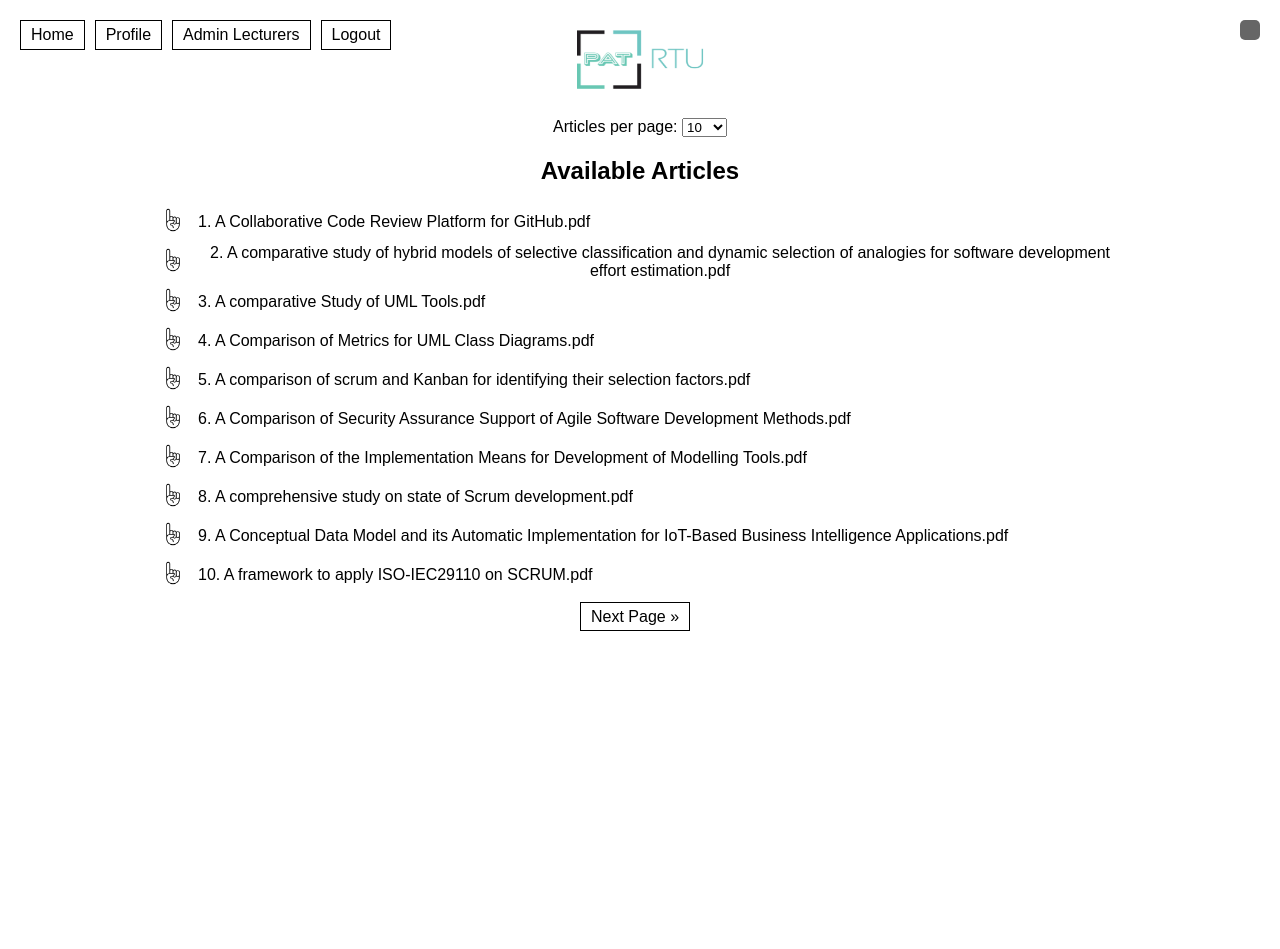
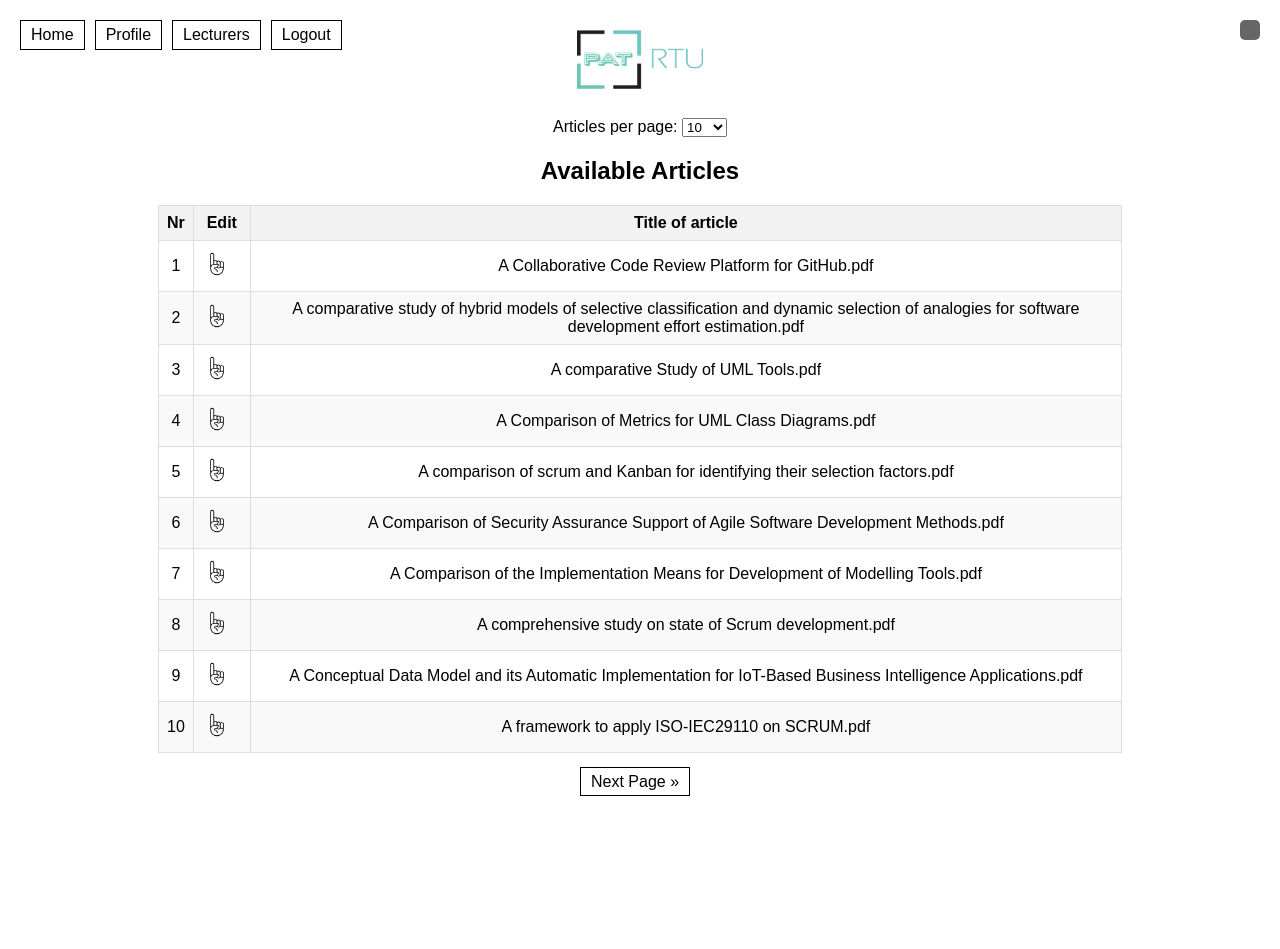
Before and after one commit to jekabsvarna/OOP_Projekts, a Flask app: page /home_user_articles in a window 1280 px wide. Before the commit the page ends 631 px from the top, so only its background shows below. Run offline with Flask 3, Linux system fonts and the light colour scheme; a user stored in the database is signed in.

Commit message:
list izskats

```diff
--- a/website/templates/base.html
+++ b/website/templates/base.html
@@ -82,16 +82,27 @@
       z-index: 10; /* Ensure message appears above other content */
     }
 
-    .articles-list ul {
-      list-style-type: none; /* Remove default list styles */
-      padding: 0; /* Remove default padding */
+    .articles-list table {
+      width: 100%;
+      border-collapse: collapse;
+      margin-bottom: 20px; /* Add margin between table and other content */
     }
 
-    .articles-list li {
-      display: flex; /* Use flexbox layout */
-      align-items: center; /* Align items vertically */
-      justify-content: flex-start; /* Align items to the start */
-      margin-bottom: 5px; /* Reduce space between articles */
+    .articles-list th, .articles-list td {
+      border: 1px solid #ddd; /* Add border to table cells */
+      padding: 8px; /* Add padding to table cells */
+    }
+
+    .articles-list th {
+      background-color: #f2f2f2; /* Light grey background for header */
+    }
+
+    .articles-list tbody tr:nth-child(even) {
+      background-color: #f9f9f9; /* Even rows have slightly darker background */
+    }
+
+    .articles-list tbody tr:hover {
+      background-color: #f2f2f2; /* Hover effect for rows */
     }
 
     .articles-list .article-status img {
@@ -131,7 +142,7 @@
     {% if user.role == 'admin' %}
       <a class="nav-item nav-link" id="home" href="/home_admin">Home</a>
       <a class="nav-item nav-link" id="profile" href="/profile">Profile</a>
-      <a class="nav-item nav-link" id="admin-lecturers" href="/admin_lecturers">Admin Lecturers</a>
+      <a class="nav-item nav-link" id="admin-lecturers" href="/admin_lecturers">Lecturers</a>
     {% elif user.role == 'lecturer' %}
       <a class="nav-item nav-link" id="home" href="/home_lecturer">Home</a>
       <a class="nav-item nav-link" id="profile" href="/profile">Profile</a>
--- a/website/templates/home_user_articles.html
+++ b/website/templates/home_user_articles.html
@@ -17,26 +17,34 @@
     </select>
 </form>
 
-
-
 <div class="articles-list">
     <h2>Available Articles</h2>
-    <ul id="articles">
+    <table>
+        <thead>
+            <tr>
+                <th>Nr</th>
+                <th>Edit</th>
+                <th>Title of article</th>
+            </tr>
+        </thead>
+        <tbody>
             {% for article in articles %}
-        <li id="article-{{ article.id }}" data-article-id="{{ article.id }}" {% if article.taken %}data-status="taken" data-owner="{{ article.owner_id }}"{% else %}data-status="available" data-owner=""{% endif %}>
-            <span class="article-status">
+            <tr id="article-{{ article.id }}" data-article-id="{{ article.id }}" {% if article.taken %}data-status="taken" data-owner="{{ article.owner_id }}"{% else %}data-status="available" data-owner=""{% endif %}>
+                <td>{{ article.id }}</td>
+                <td class="article-status">
                     {% if article.taken %}
                         <img src="../static/finger_side.png" alt="Article Taken" />
                     {% else %}
                         <img src="../static/finger_up.png" alt="Article Available" />
                     {% endif %}
-            </span>
-            <span class="article-name {% if article.taken and article.owner_id == current_user.id %}your-article{% endif %}">
-                {{ article.id }}. {{ article.name }} {% if article.taken and article.owner_id == current_user.id %}(Your article){% endif %}
-            </span>
-        </li>
+                </td>
+                <td class="article-name {% if article.taken and article.owner_id == current_user.id %}your-article{% endif %}">
+                    {{ article.name }} {% if article.taken and article.owner_id == current_user.id %}(Your article){% endif %}
+                </td>
+            </tr>
             {% endfor %}
-    </ul>
+        </tbody>
+    </table>
 </div>
 
 <!-- Pagination Links -->
@@ -51,7 +59,7 @@
 
 <script>
     document.addEventListener("DOMContentLoaded", function() {
-        const articles = document.querySelectorAll(".articles-list li");
+        const articles = document.querySelectorAll(".articles-list tbody tr");
         const maxArticlesPerUser = 2;
 
         articles.forEach(article => {
@@ -97,14 +105,14 @@
         }
 
         function moveArticleToTop(article) {
-            const articlesList = document.getElementById("articles");
+            const articlesList = document.querySelector(".articles-list tbody");
             articlesList.prepend(article);
         }
 
         function moveArticleToOriginalPosition(article) {
             const articleId = article.getAttribute("data-article-id");
             const originalIndex = parseInt(articleId) - 1;
-            const articlesList = document.getElementById("articles");
+            const articlesList = document.querySelector(".articles-list tbody");
             const articles = articlesList.children;
 
             // Find the element that should be before the unselected article
```
Lines whose indentation alone changed are shown as unchanged.
